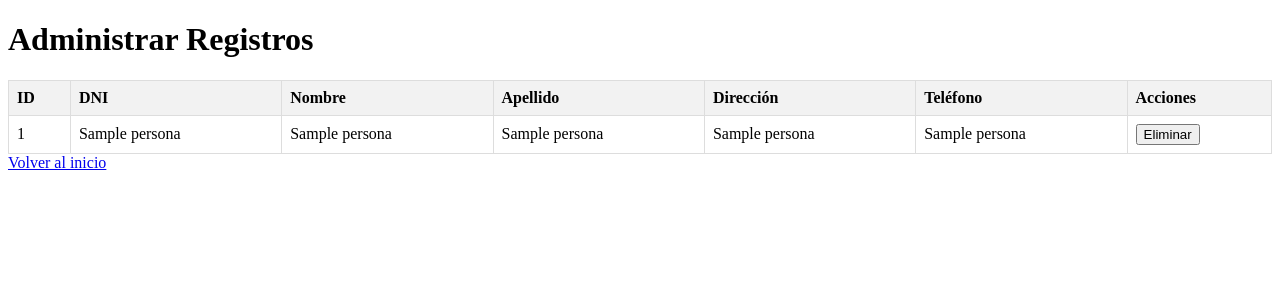
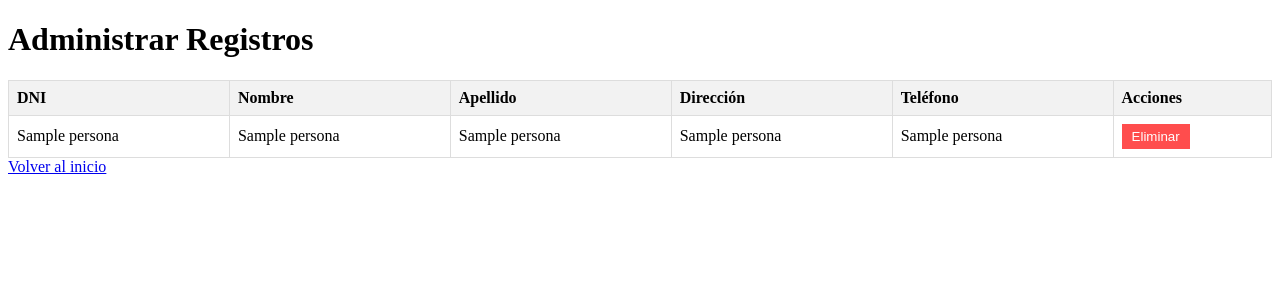
Before and after one commit to natalyyse/Examen, a Flask app: page /administrar in a window 1280 px wide. Shown: the top 300 px of the page. Run offline with Flask 3, Linux system fonts and the light colour scheme; a database or web service that is not in the repository returns one stand-in record (values such as "Sample title"); some libraries are stand-ins or nearby versions.

Commit message:
update 8

```diff
--- a/templates/administrar.html
+++ b/templates/administrar.html
@@ -34,7 +34,7 @@
     <table>
         <thead>
             <tr>
-                <th>ID</th>
+                <!-- Eliminamos la columna ID -->
                 <th>DNI</th>
                 <th>Nombre</th>
                 <th>Apellido</th>
@@ -46,8 +46,7 @@
         <tbody>
             {% for registro in registros %}
             <tr>
-                <!-- Aquí corregimos el orden de los datos en función de la base de datos -->
-                <td>{{ registro[0] }}</td> <!-- ID -->
+                <!-- Ya no mostramos el ID -->
                 <td>{{ registro[1] }}</td> <!-- DNI -->
                 <td>{{ registro[2] }}</td> <!-- Nombre -->
                 <td>{{ registro[3] }}</td> <!-- Apellido -->
@@ -55,7 +54,7 @@
                 <td>{{ registro[5] }}</td> <!-- Teléfono -->
                 <td>
                     <form action="{{ url_for('eliminar_registro', dni=registro[1]) }}" method="POST">
-                        <button type="submit" onclick="return confirm('¿Está seguro de que desea eliminar este registro?')">Eliminar</button>
+                        <button type="submit" class="delete-button" onclick="return confirm('¿Está seguro de que desea eliminar este registro?')">Eliminar</button>
                     </form>
                 </td>
             </tr>
```
